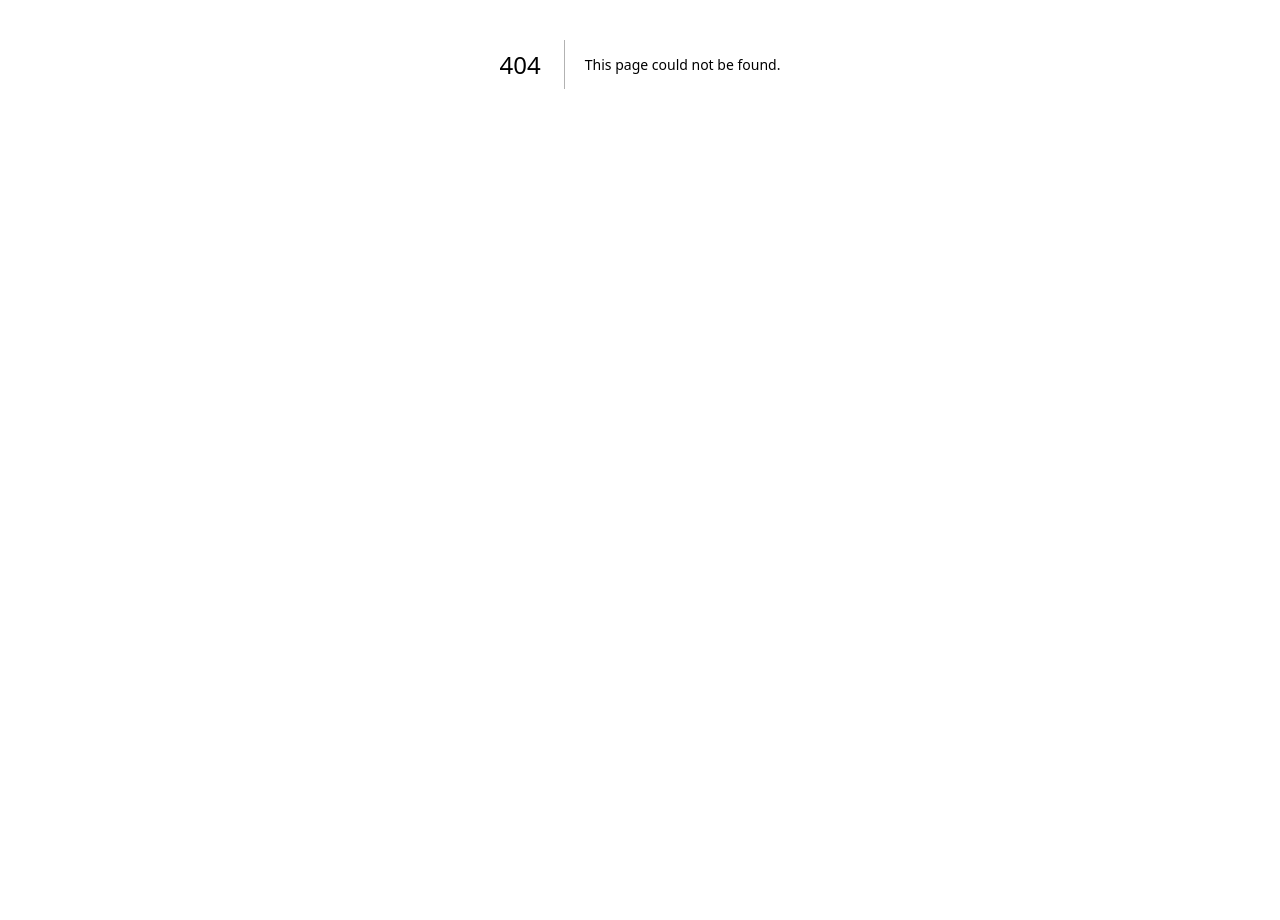
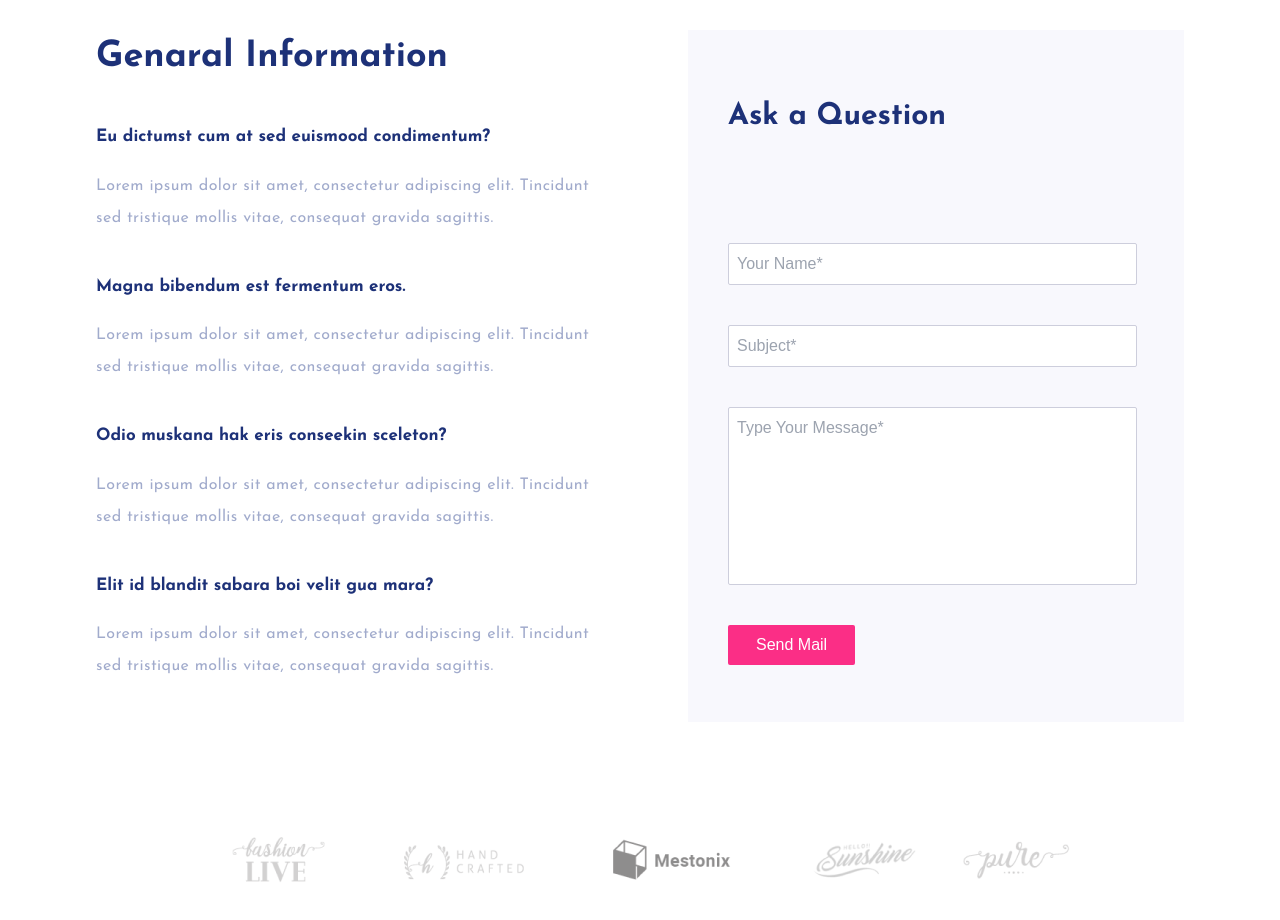
Before and after one commit to Zayanahmed79/hackathon-q2, a Next.js app: page /faq in a window 1280 px wide. Before the commit this address had no page. Shown: the part 460-1380 px from the top of the page. Before the commit the page ends 924 px from the top, so only its background shows below. Built offline with nearby package versions, Linux system fonts and the light colour scheme.

Commit message:
FAQ added

```diff
--- a/src/app/contact/page.tsx
+++ b/src/app/contact/page.tsx
@@ -21,7 +21,7 @@ const contact = () => {
         <p className={`${lato.className} text-[#101750] font-bold text-[16px]`}>
           Home . Page <span className="text-[#FB2E86]">. Contact Us</span>
         </p>
-      </div>
+        </div>
       <div className="bg-white p-24 grid grid-cols-2 gap-8 pb-52">
         {/* Information */}
         <div>
--- /dev/null
+++ b/src/app/faq/page.tsx
@@ -0,0 +1,99 @@
+import React from "react";
+import { Lato, Josefin_Sans } from "next/font/google";
+import Image from "next/image";
+import Footer from "@/components/Footer";
+
+const jsfont = Josefin_Sans({ subsets: ["latin"] });
+const lato = Lato({ subsets: ["latin"], weight: ["400"] });
+
+const faq = () => {
+  return (
+    <div>
+      {/* Haeding */}
+      <div className="p-24 pl-36 bg-[#F6F5FF]">
+        <h1
+          className={`${jsfont.className} text-[36px] text-[#101750] font-bold  `}
+        >
+          FAQ
+        </h1>
+        <p className={`${lato.className} text-[#101750] font-bold text-[16px]`}>
+          Home . Page <span className="text-[#FB2E86]">. Faq</span>
+        </p>
+      </div>
+      {/* Content() */}
+      <div className="bg-white flex flex-row ">
+        {/* General Information */}
+        <div className={`${jsfont.className} m-24 flex-1`}>
+          <h1
+            className={`${jsfont.className} text-[36px] text-[#1D3178] font-bold pb-10  `}
+          >
+            Genaral Information
+          </h1>
+          <h2
+            className={`${jsfont.className} text-[17px] text-[#1D3178] font-bold pb-5 `}
+          >
+            Eu dictumst cum at sed euismood condimentum?
+          </h2>
+          <p className="pb-10 text-[#A1ABCC] leading-loose tracking-wide">
+            Lorem ipsum dolor sit amet, consectetur adipiscing elit. Tincidunt
+            sed tristique mollis vitae, consequat gravida sagittis.
+          </p>
+          <h2
+            className={`${jsfont.className} text-[17px] text-[#1D3178] font-bold pb-5 `}
+          >
+            Magna bibendum est fermentum eros.
+          </h2>
+          <p className="pb-10 text-[#A1ABCC] leading-loose tracking-wide">
+            Lorem ipsum dolor sit amet, consectetur adipiscing elit. Tincidunt
+            sed tristique mollis vitae, consequat gravida sagittis.
+          </p>
+          <h2
+            className={`${jsfont.className} text-[17px] text-[#1D3178] font-bold pb-5 `}
+          >
+            Odio muskana hak eris conseekin sceleton?
+          </h2>
+          <p className="pb-10 text-[#A1ABCC] leading-loose tracking-wide">
+            Lorem ipsum dolor sit amet, consectetur adipiscing elit. Tincidunt
+            sed tristique mollis vitae, consequat gravida sagittis.
+          </p>
+          <h2
+            className={`${jsfont.className} text-[17px] text-[#1D3178] font-bold pb-5 `}
+          >
+            Elit id blandit sabara boi velit gua mara?
+          </h2>
+          <p className="pb-10 text-[#A1ABCC] leading-loose tracking-wide ">
+            Lorem ipsum dolor sit amet, consectetur adipiscing elit. Tincidunt
+            sed tristique mollis vitae, consequat gravida sagittis.
+          </p>
+        </div>
+        {/* Ask a Question */}
+        <div className="bg-[#F8F8FD] flex-1 ml-0 m-24  ">
+          <h1
+            className={`${jsfont.className} text-[30px] text-[#1D3178] font-bold py-16 p-10`}
+          >
+            Ask a Question
+          </h1>
+          <input className="pl-2 py-2 text-[16px] border-[#CDCEDC] border-[1px] border-solid mt-10 pr-48 ml-10 rounded-sm  " type="text" placeholder="Your Name*" />
+          <input className="pl-2 py-2 text-[16px] border-[#CDCEDC] border-[1px] border-solid mt-10 pr-48 ml-10 rounded-sm" type="text" placeholder="Subject*" />
+          <input className="pl-2 py-2 text-[16px] border-[#CDCEDC] border-[1px] border-solid mt-10 pr-48 pb-36 ml-10 rounded-sm " type="text" placeholder="Type Your Message*" />
+
+          <button className="bg-[#fb2e86] flex justify-center items-center text-[16px] text-[#FFFFFF] mt-10 py-2 px-7 rounded-sm ml-10">
+           Send Mail
+          </button>
+        </div>
+      </div>
+      {/* Image */}
+      <div className='bg-white flex justify-center items-center  pb-20' >
+       <Image
+          src={"/images/sub2.png"} alt='photo'
+          height={93}
+          width={904}
+          className='bg-white'
+        />
+      </div>
+      <Footer/>
+    </div>
+  );
+};
+
+export default faq;
```
